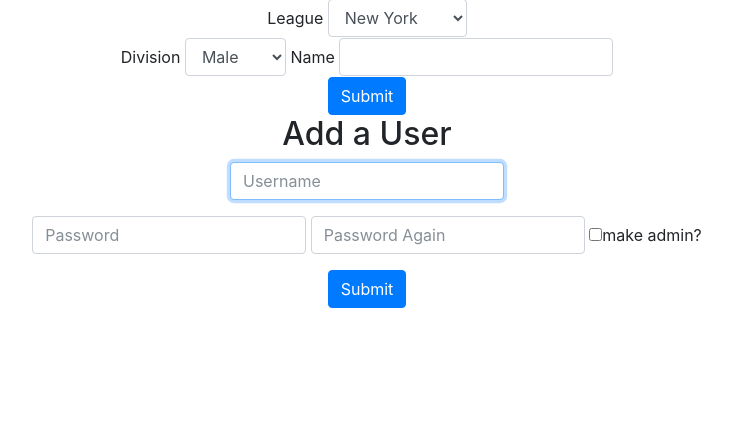
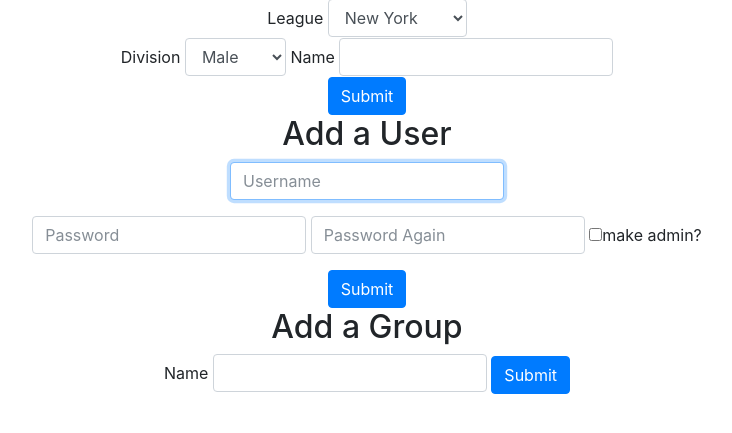
Before and after one commit to OmarTheJRDAPal/scoring, a Flask app: page /add in a window 1280 px wide. Shown: the part 290-723 px from the top of the page, without its empty margins (273-1005 px from the left). Run offline with Flask 2, Linux system fonts and the light colour scheme; the visitor is signed in with stand-in values (Sample User, id 1); some libraries are stand-ins or nearby versions.

Commit message:
application

```diff
--- a/application.py
+++ b/application.py
@@ -42,8 +42,8 @@ class NumpyMedianAggregate(object):
   def step(self, value):
     self.values.append(value)
   def finalize(self):
-    return median(self.values)
-
+    print self.values
+    return median([x for x in self.values if x is not None])
 
 def sqlite_memory_engine_creator():
     con = sqlite3.connect('finance.db')
@@ -288,7 +288,7 @@ def add_league():
 def add_group():
     if not request.form.get("name"):
       return apology("must provide group name", BAD_REQUEST)
-    name = request.form.get("name")
+    name = str(request.form.get("name"))
 
     group_id = db.execute("""INSERT INTO groups (name) VALUES (:name)""",
     name=name)
@@ -347,7 +347,8 @@ def team():
     team_strength_ratings_result = db.execute("""
         SELECT * FROM groups
         JOIN (SELECT * FROM application_settings LIMIT 1) application_settings ON 1
-        LEFT JOIN team_group_strength_ratings tgsr ON tgsr.group_id = groups.id AND team_id = :team_id AND
+        JOIN group_memberships ON group_memberships.team_id = :team_id AND group_memberships.group_id = groups.id
+        LEFT JOIN team_group_strength_ratings tgsr ON tgsr.group_id = groups.id AND tgsr.team_id = :team_id AND
 	tgsr.batch_id =  application_settings.strength_rating_batch_id
     """, team_id=team_id)
 
--- a/templates/add.html
+++ b/templates/add.html
@@ -44,5 +44,12 @@
         </div>
         <button class="btn btn-primary" type="submit">Submit</button>
     </form>
+  <h2>Add a Group</h1>
+  <form action="/add_group" method="post">
+    <label for="name_input">Name</label>
+      <input type="text" name="name" id="name_input" class="form-control"/>
+      <input type="submit" class="btn btn-primary"/>
+  </form>
+
 
 {% endblock %}
```
Also changed, not shown: 1 other file.
